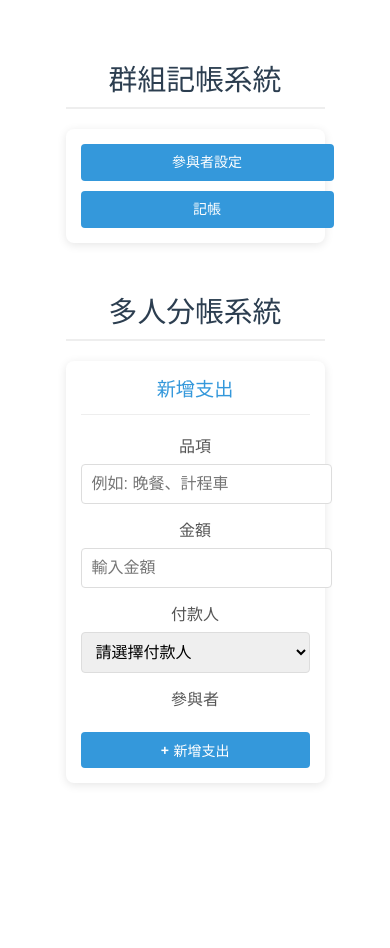
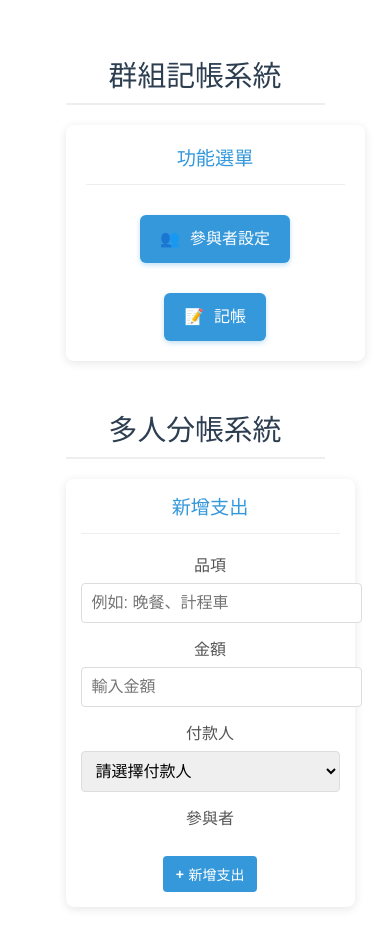
Before and after one commit to Fin-uu/finbot_web, a Vue app in the folder finbot_web/: page /accounting in a window 390 px wide. Shown: the top 948 px of the page. Before the commit the page ends 844 px from the top, so only its background shows below. Built offline with nearby package versions, Linux system fonts and the light colour scheme.

Commit message:
2025/4/7 12:44

```diff
--- a/finbot_web/src/App.vue
+++ b/finbot_web/src/App.vue
@@ -6,7 +6,7 @@ import HelloWorld from './components/HelloWorld.vue'
   <div>
 
   </div>
-  <HelloWorld msg="Vite + Vue" />
+  <HelloWorld  />
   <router-view></router-view>
 
 </template>
--- a/finbot_web/src/components/HelloWorld.vue
+++ b/finbot_web/src/components/HelloWorld.vue
@@ -2,19 +2,26 @@
   <div class="container">
     <h1 class="title">群組記帳系統</h1>
 
-    <div class="card">
-      <router-link to="/participants" class="btn btn-primary" style="margin-bottom: 10px;">
-        參與者設定
-      </router-link>
-      <router-link to="/accounting" class="btn btn-primary">
-        記帳
-      </router-link>
+    <div class="card main-menu">
+      <h2 class="card-title">功能選單</h2>
+      <div class="menu-buttons">
+        <div class="card-actions">
+          <router-link to="/participants" class="btn btn-primary">
+            <i class="icon">👥</i> 參與者設定
+          </router-link>
+        </div>
+        <div class="card-actions">
+          <router-link to="/accounting" class="btn btn-primary">
+            <i class="icon">📝</i> 記帳
+          </router-link>
+        </div>
+      </div>
     </div>
   </div>
 </template>
 
 <script setup>
-
+// 可以在這裡添加首頁相關的邏輯，如檢查是否有已保存的數據等
 </script>
 
 <style scoped>
@@ -41,151 +48,60 @@
   box-shadow: 0 2px 10px rgba(0, 0, 0, 0.1);
   padding: 40px;
   margin-bottom: 25px;
+  width: 100%;
 }
 
 .card-title {
   font-size: 1.4rem;
   margin-top: 0;
-  margin-bottom: 20px;
+  margin-bottom: 30px;
   color: #3498db;
   border-bottom: 1px solid #eee;
   padding-bottom: 10px;
+  text-align: center;
 }
 
-.form-group {
-  margin-bottom: 15px;
+.menu-buttons {
+  display: flex;
+  flex-direction: column;
+  gap: 20px;
 }
 
-.form-group label {
-  display: block;
-  margin-bottom: 5px;
-  font-weight: bold;
-  color: #555;
-}
-
-input {
-  width: 100%;
-  padding: 10px;
-  border: 1px solid #ddd;
-  border-radius: 4px;
-  font-size: 16px;
-  transition: border-color 0.3s;
-}
-
-input:focus {
-  border-color: #3498db;
-  outline: none;
-  box-shadow: 0 0 5px rgba(52, 152, 219, 0.3);
+.card-actions {
+  display: flex;
+  justify-content: center;
+  margin-top: 10px;
 }
 
 .btn {
-  padding: 10px 15px;
+  padding: 15px 25px;
   border: none;
-  border-radius: 4px;
-  font-size: 16px;
+  border-radius: 6px;
+  font-size: 18px;
   cursor: pointer;
-  transition: background-color 0.3s;
+  transition: all 0.3s ease;
   display: flex;
   align-items: center;
   justify-content: center;
+  text-decoration: none;
+  max-width: 250px;
 }
 
 .btn-primary {
   background-color: #3498db;
   color: white;
-  width: 100%;
+  box-shadow: 0 2px 5px rgba(52, 152, 219, 0.3);
 }
 
 .btn-primary:hover {
   background-color: #2980b9;
-}
-
-.btn-danger {
-  background-color: #e74c3c;
-  color: white;
-}
-
-.btn-danger:hover {
-  background-color: #c0392b;
+  transform: translateY(-2px);
+  box-shadow: 0 4px 8px rgba(52, 152, 219, 0.4);
 }
 
 .icon {
-  margin-right: 5px;
-  font-weight: bold;
-}
-
-.table-container {
-  overflow-x: auto;
-}
-
-.expense-table {
-  width: 100%;
-  border-collapse: collapse;
-}
-
-.expense-table th, .expense-table td {
-  text-align: left;
-  padding: 12px;
-  border-bottom: 1px solid #eee;
-}
-
-.expense-table th {
-  background-color: #f8f9fa;
-  color: #555;
-}
-
-.expense-table tr:hover {
-  background-color: #f8f9fa;
-}
-
-.expense-table .amount {
-  text-align: right;
-  font-weight: bold;
-}
-
-.settlement-list {
-  display: grid;
-  grid-template-columns: repeat(auto-fill, minmax(200px, 1fr));
-  gap: 15px;
-}
-
-.settlement-item {
-  padding: 15px;
-  border-radius: 4px;
-  display: flex;
-  flex-direction: column;
-  position: relative;
-}
-
-.settlement-item .person {
-  font-weight: bold;
-  margin-bottom: 5px;
-}
-
-.settlement-item .amount {
-  font-size: 1.4rem;
-  font-weight: bold;
-}
-
-.settlement-item.receive {
-  background-color: #e6f7ee;
-  border-left: 4px solid #2ecc71;
-}
-
-.settlement-item.pay {
-  background-color: #fdeaea;
-  border-left: 4px solid #e74c3c;
-}
-
-.amount-label {
-  font-size: 0.85rem;
-  color: #777;
-  margin-bottom: 2px;
-}
-
-.actions {
-  display: flex;
-  justify-content: center;
+  margin-right: 10px;
+  font-style: normal;
 }
 
 @media (max-width: 600px) {
@@ -199,30 +115,18 @@ input:focus {
   }
 
   .card {
-    padding: 15px;
+    padding: 20px;
     margin-bottom: 15px;
   }
 
   .card-title {
     font-size: 1.2rem;
-  }
-
-  .settlement-list {
-    grid-template-columns: 1fr;
-  }
-
-  .expense-table th, .expense-table td {
-    padding: 8px;
-    font-size: 14px;
-  }
-
-  .settlement-item .amount {
-    font-size: 1.2rem;
+    margin-bottom: 20px;
   }
 
   .btn {
-    padding: 8px 12px;
-    font-size: 14px;
+    padding: 12px 20px;
+    font-size: 16px;
   }
 }
 </style>
--- a/finbot_web/src/components/accounting.vue
+++ b/finbot_web/src/components/accounting.vue
@@ -32,9 +32,11 @@
           </div>
         </div>
       </div>
-      <button class="btn btn-primary" @click="addExpense">
-        <i class="icon">+</i> 新增支出
-      </button>
+      <div class="card-actions">
+        <button class="btn btn-primary" @click="addExpense">
+          <i class="icon">+</i> 新增支出
+        </button>
+      </div>
     </div>
 
     <div class="card expense-records" v-if="expenses.length > 0">
@@ -59,6 +61,11 @@
           </tbody>
         </table>
       </div>
+      <div class="card-actions">
+        <button class="btn btn-danger" @click="clearExpense">
+          <i class="icon">×</i> 清空紀錄
+        </button>
+      </div>
     </div>
 
     <div class="card settlement" v-if="hasSettlements">
@@ -80,10 +87,18 @@
       </div>
     </div>
 
-    <div class="actions" v-if="expenses.length > 0">
-      <button class="btn btn-danger" @click="clearExpense">
-        <i class="icon">×</i> 清空紀錄
-      </button>
+    <div class="card payment-instructions" v-if="hasSettlements">
+      <h2 class="card-title">付款指示</h2>
+      <div class="payment-list">
+        <div v-for="(payment, index) in paymentInstructions" :key="index" class="payment-item">
+          <div class="payment-arrow">
+            <span class="from">{{ payment.from }}</span>
+            <span class="arrow">→</span>
+            <span class="to">{{ payment.to }}</span>
+          </div>
+          <div class="payment-amount">{{ payment.amount.toFixed(1) }}</div>
+        </div>
+      </div>
     </div>
   </div>
 </template>
@@ -166,6 +181,59 @@ const settlements = computed(() => {
   return result
 })
 
+// 計算誰付給誰
+const paymentInstructions = computed(() => {
+  const instructions = [];
+  const settlementsValue = settlements.value;
+
+  // 複製結算資料
+  const balance = {};
+  for (const person in settlementsValue) {
+    if (Math.abs(settlementsValue[person]) > 0.1) { // 忽略極小的金額差異
+      balance[person] = settlementsValue[person];
+    }
+  }
+
+  // 找出債務人和債權人
+  const debtors = Object.keys(balance).filter(person => balance[person] < 0)
+    .sort((a, b) => balance[a] - balance[b]); // 由小到大排序（最大負債在前）
+
+  const creditors = Object.keys(balance).filter(person => balance[person] > 0)
+    .sort((a, b) => balance[b] - balance[a]); // 由大到小排序（最大債權在前）
+
+  // 計算債務人付款給債權人
+  let i = 0, j = 0;
+  while (i < debtors.length && j < creditors.length) {
+    const debtor = debtors[i];
+    const creditor = creditors[j];
+
+    // 債務金額（正數）和債權金額
+    const debt = Math.abs(balance[debtor]);
+    const credit = balance[creditor];
+
+    // 計算轉帳金額
+    const amount = Math.min(debt, credit);
+
+    if (amount > 0.1) { // 忽略極小的金額
+      instructions.push({
+        from: debtor,
+        to: creditor,
+        amount: amount
+      });
+    }
+
+    // 更新餘額
+    balance[debtor] += amount;
+    balance[creditor] -= amount;
+
+    // 如果債務或債權已清償，移至下一位
+    if (Math.abs(balance[debtor]) < 0.1) i++;
+    if (Math.abs(balance[creditor]) < 0.1) j++;
+  }
+
+  return instructions;
+});
+
 // 檢查是否有結算資料
 const hasSettlements = computed(() => {
   return Object.keys(settlements.value).length > 0
@@ -235,6 +303,7 @@ onMounted(() => {
   box-shadow: 0 2px 10px rgba(0, 0, 0, 0.1);
   padding: 40px;
   margin-bottom: 25px;
+  width: 100%;
 }
 
 .card-title {
@@ -282,12 +351,18 @@ input:focus, select:focus {
   display: flex;
   align-items: center;
   justify-content: center;
+  max-width: 200px;
+}
+
+.card-actions {
+  display: flex;
+  justify-content: center;
+  margin-top: 20px;
 }
 
 .btn-primary {
   background-color: #3498db;
   color: white;
-  width: 100%;
 }
 
 .btn-primary:hover {
@@ -377,11 +452,6 @@ input:focus, select:focus {
   margin-bottom: 2px;
 }
 
-.actions {
-  display: flex;
-  justify-content: center;
-}
-
 .participant-checkboxes {
   display: grid;
   grid-template-columns: repeat(auto-fill, minmax(120px, 1fr));
@@ -397,6 +467,55 @@ input:focus, select:focus {
 
 .checkbox-item:hover {
   background-color: #e9ecef;
+}
+
+/* 新增的付款指示樣式 */
+.payment-list {
+  display: flex;
+  flex-direction: column;
+  gap: 12px;
+}
+
+.payment-item {
+  display: flex;
+  justify-content: space-between;
+  align-items: center;
+  padding: 12px 15px;
+  background-color: #f8f9fa;
+  border-radius: 6px;
+  border-left: 4px solid #3498db;
+  transition: background-color 0.2s;
+}
+
+.payment-item:hover {
+  background-color: #e9ecef;
+}
+
+.payment-arrow {
+  display: flex;
+  align-items: center;
+  gap: 8px;
+}
+
+.payment-arrow .from {
+  font-weight: bold;
+  color: #e74c3c;
+}
+
+.payment-arrow .to {
+  font-weight: bold;
+  color: #2ecc71;
+}
+
+.payment-arrow .arrow {
+  font-size: 1.2rem;
+  color: #7f8c8d;
+}
+
+.payment-amount {
+  font-weight: bold;
+  font-size: 1.2rem;
+  color: #3498db;
 }
 
 @media (max-width: 600px) {
@@ -439,5 +558,21 @@ input:focus, select:focus {
   .participant-checkboxes {
     grid-template-columns: 1fr;
   }
+
+  .payment-arrow {
+    flex-direction: column;
+    align-items: flex-start;
+    gap: 2px;
+  }
+
+  .payment-item {
+    flex-direction: column;
+    align-items: flex-start;
+    gap: 5px;
+  }
+
+  .payment-amount {
+    align-self: flex-end;
+  }
 }
 </style>
--- a/finbot_web/src/components/participants.vue
+++ b/finbot_web/src/components/participants.vue
@@ -95,6 +95,7 @@ onMounted(() => {
   box-shadow: 0 2px 10px rgba(0, 0, 0, 0.1);
   padding: 40px;
   margin-bottom: 25px;
+  width: 100%;
 }
 
 .card-title {
@@ -147,6 +148,7 @@ input:focus {
   display: flex;
   align-items: center;
   justify-content: center;
+  max-width: 200px;
 }
 
 .btn-primary {
```
